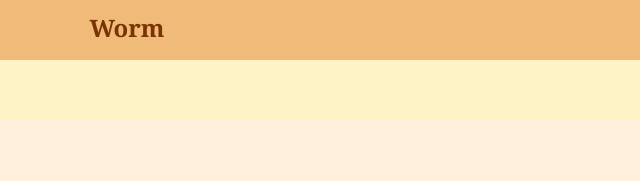
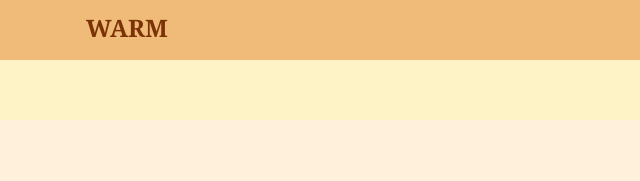
Before and after one commit to WA3D2000/worm, a plain HTML site: page index.html in a window 1280 px wide. Shown: the top 181 px of the page, 513-1153 px from the left. Drawn offline with nearby package versions, Linux system fonts and the light colour scheme.

Commit message:
textual changes

```diff
--- a/index.html
+++ b/index.html
@@ -18,7 +18,7 @@
 
             <div class="bg-[#F0BB78] h-15 ">
                 <h1 class="text-amber-900 font-bold font-serif
-                  text-center p-3 text-2xl">Worm</h1>
+                  text-center uppercase p-3 text-2xl">Warm</h1>
             </div>
 
             <div class="bg-amber-100 flex flex-col justify-center md:flex-row md:justify-start  md:pl-5 items-center gap-6">
```
